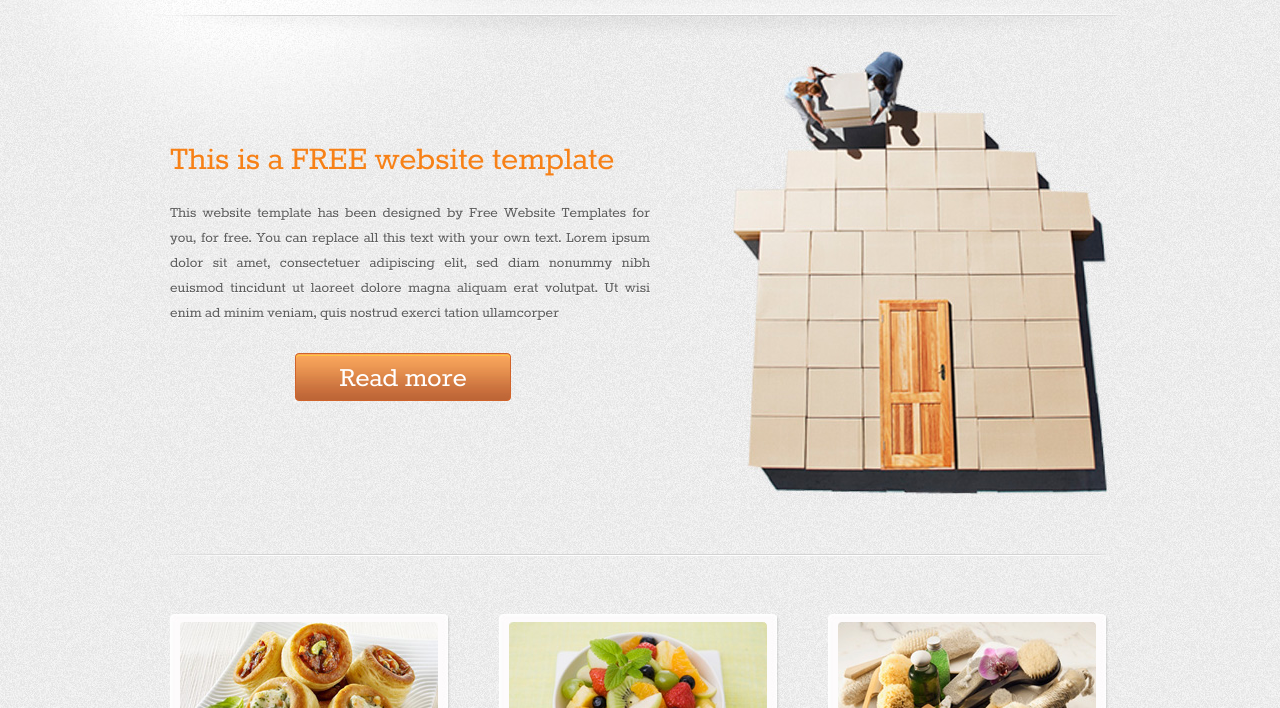
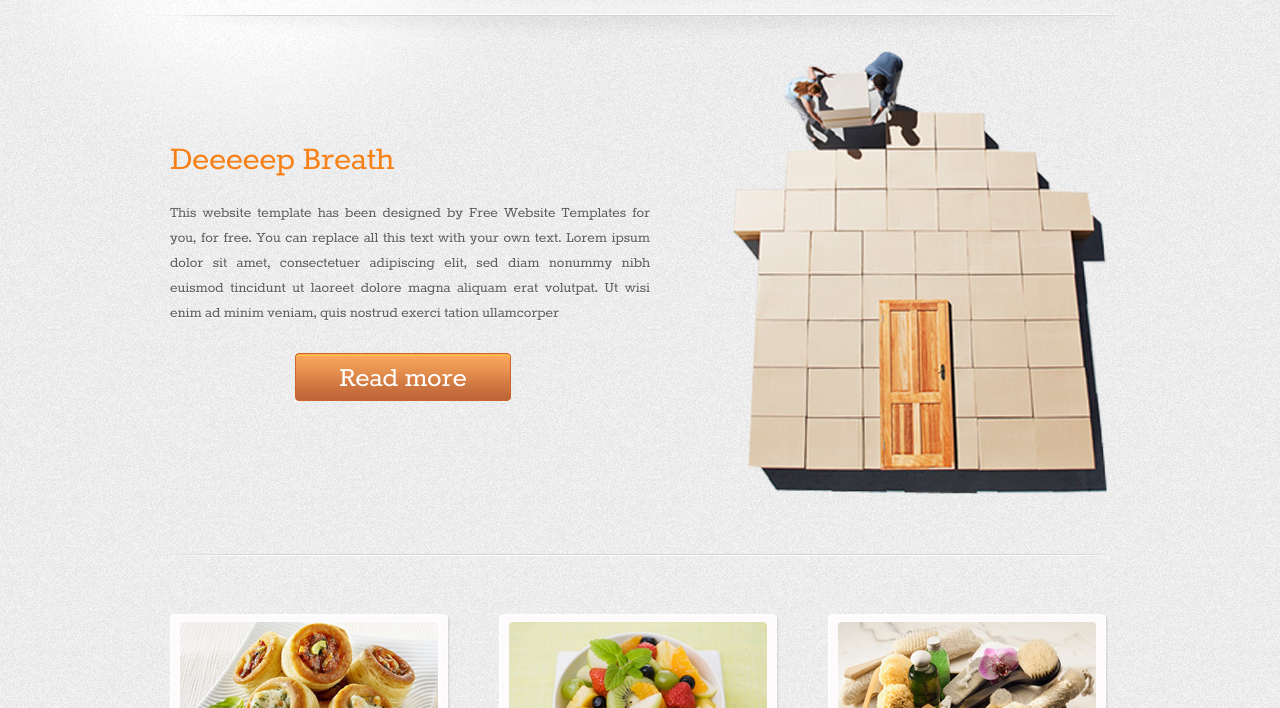
Before and after one commit to cmilazzo/eksdemo, a plain HTML site: page index.html in a window 1280 px wide. Shown: the part 92-800 px from the top of the page. Drawn offline with Linux system fonts and the light colour scheme.

Commit message:
Update index.html

```diff
--- a/index.html
+++ b/index.html
@@ -22,7 +22,7 @@
 			</div>
 			<div class="body">
 				<div id="featured">
-					<h3>This is a FREE website template</h3>
+					<h3>Deeeeep Breath</h3>
 					<p>This website template has been designed by Free Website Templates for you, for free. You can
 					replace all this text with your own text. Lorem ipsum dolor sit amet, consectetuer adipiscing elit,
 					sed diam nonummy nibh euismod tincidunt ut laoreet dolore magna aliquam erat volutpat. Ut wisi
```
